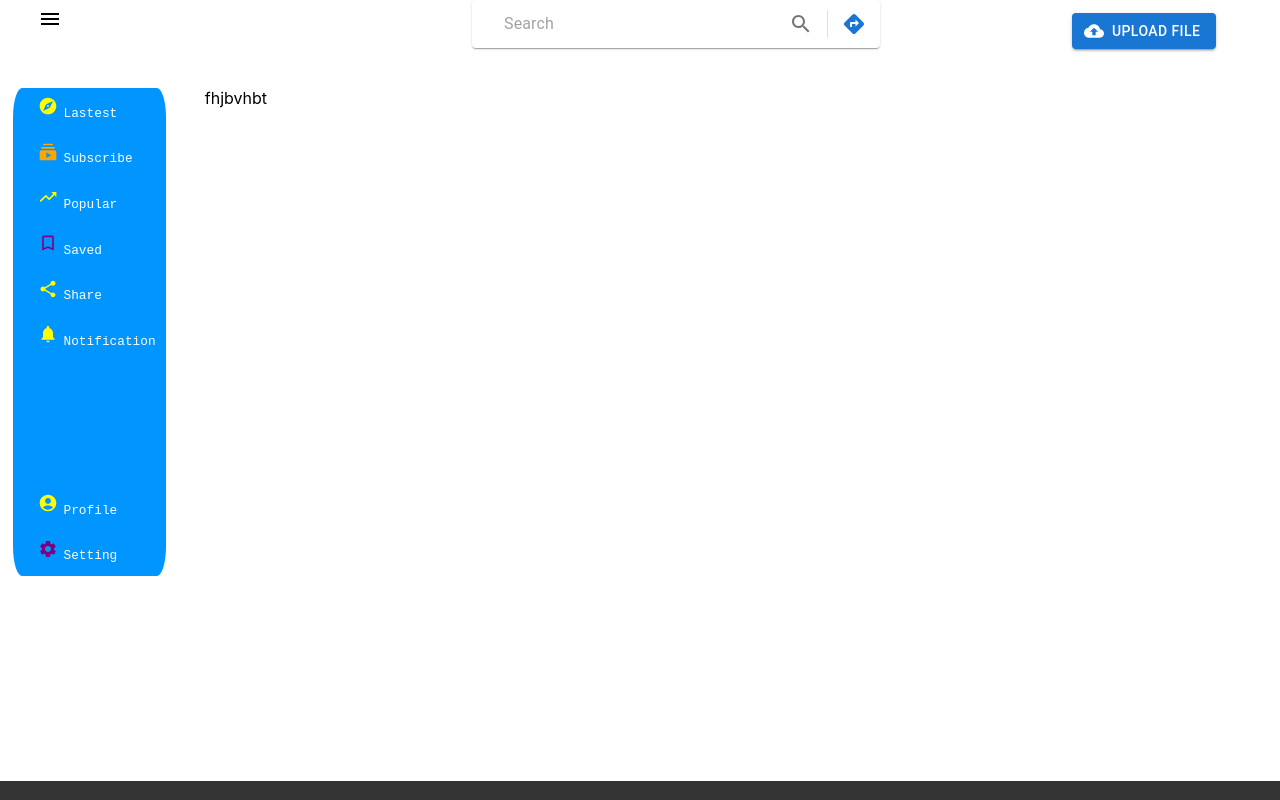
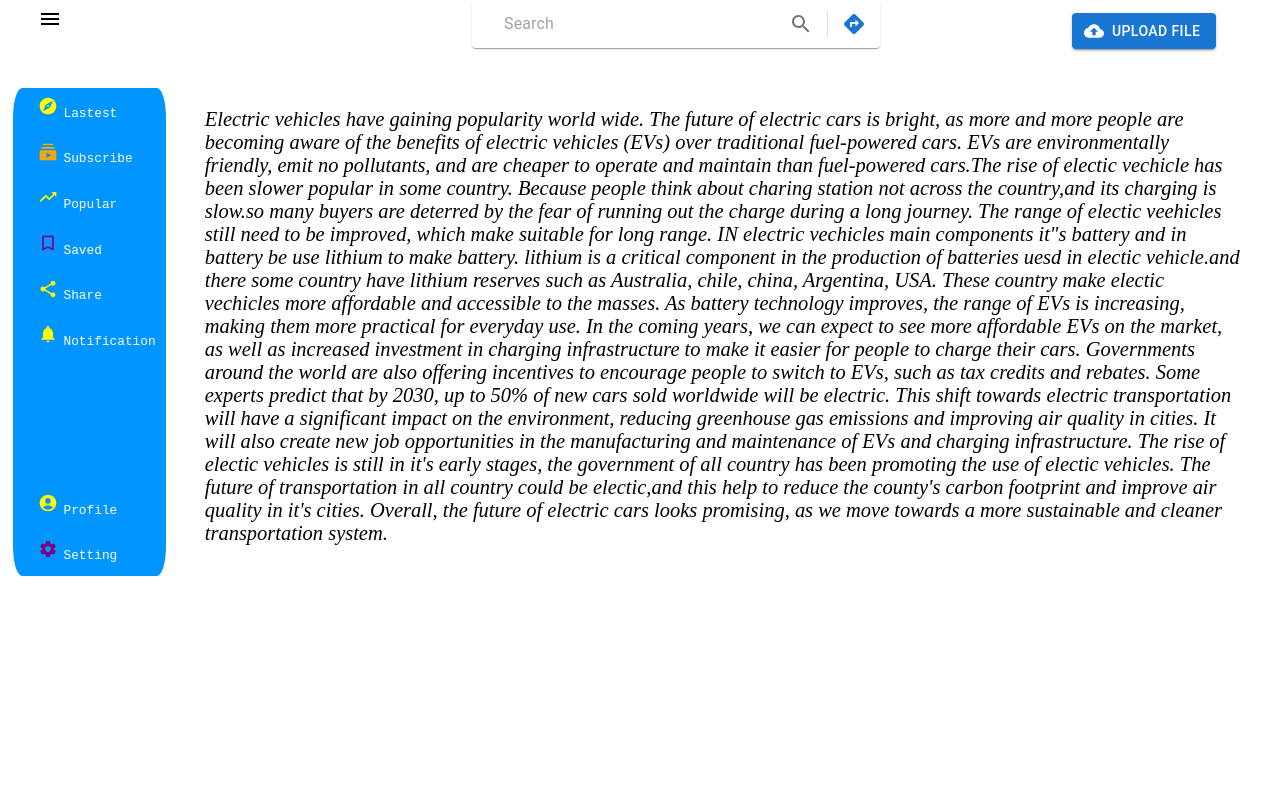
Before and after one commit to Raushankumar-prog/Zealblog, a React (Create React App) app in the folder fronted/: page /mainpage in a window 1280 px wide. Shown: the top 800 px of the page. Built offline with nearby package versions, Linux system fonts and the light colour scheme.

Commit message:
making the routes

```diff
--- a/fronted/src/Components/Glance/glance.css
+++ b/fronted/src/Components/Glance/glance.css
@@ -236,3 +236,7 @@ height: 40%;
 .remove{
     text-decoration: none;
 }
+.glance{
+    padding-right: 3%;
+    padding-bottom: 3%;
+}
--- a/fronted/src/Components/footer/footer.js
+++ b/fronted/src/Components/footer/footer.js
@@ -10,7 +10,7 @@ const Footer = () => {
             <div className="action">
                 <div className="first">
                    <Link to="/author" className="link"><div className="a1">Author</div></Link>
-                    <Link to="/cookiespolicy" className="link"><div className="a1">cookies policy</div></Link>
+                   <Link to="/cookiespolicy" className="link"><div className="a1">cookies policy</div></Link>
                     <Link to="/notification" className="link"><div className="a1">web notifications</div></Link>
                 </div>
                 <div className="second">
--- a/fronted/src/Components/left/left.css
+++ b/fronted/src/Components/left/left.css
@@ -1,12 +1,13 @@
 .fr{
     border-radius:6%;
     width:8%;
-    height:auto;
+    height:30%;
     margin-left:1%;
     background-color:rgb(0, 149, 255);
     padding-right: 2%;
     padding-left: 2%;
     margin-top:3%
+
 }
 
 .category1{
--- a/fronted/src/mainpage/mainpage.css
+++ b/fronted/src/mainpage/mainpage.css
@@ -0,0 +1,5 @@
+#texting{
+    font-size:1.6vw;
+   font-style: italic;
+    font-family: 'Times New Roman', Times, serif;
+}
--- a/fronted/src/mainpage/mainpage.js
+++ b/fronted/src/mainpage/mainpage.js
@@ -1,9 +1,20 @@
 
-import './mainpage.js';
+import './mainpage.css';
 
 
 const Mainpage = () => {
-    return ( <div>fhjbvhbt</div> );
+    return ( <div >
+        <p id="texting">Electric vehicles have gaining popularity world wide. The future of electric cars is bright, as more and more people are becoming aware of the benefits of electric vehicles (EVs) over traditional fuel-powered cars. EVs are environmentally friendly, emit no pollutants, and are cheaper to operate and maintain than fuel-powered cars.The rise of electic vechicle has been slower popular in some country. Because people think about charing station not across the country,and its charging is slow.so many buyers are deterred by the fear of running out the charge during a long journey. The range of electic veehicles still need to be improved, which make suitable for long range.
+
+IN electric vechicles main components it"s battery and in battery be use lithium to make battery. lithium is a critical component in the production of batteries uesd in electic vehicle.and there some country have lithium reserves such as Australia, chile, china, Argentina, USA. These country make electic vechicles more affordable and accessible to the masses.
+
+ As battery technology improves, the range of EVs is increasing, making them more practical for everyday use. In the coming years, we can expect to see more affordable EVs on the market, as well as increased investment in charging infrastructure to make it easier for people to charge their cars. Governments around the world are also offering incentives to encourage people to switch to EVs, such as tax credits and rebates.
+
+Some experts predict that by 2030, up to 50% of new cars sold worldwide will be electric. This shift towards electric transportation will have a significant impact on the environment, reducing greenhouse gas emissions and improving air quality in cities. It will also create new job opportunities in the manufacturing and maintenance of EVs and charging infrastructure.
+
+The rise of electic vehicles is still in it's early stages, the government of all country has been promoting the use of electic vehicles. The future of transportation in all country could be electic,and this help to reduce the county's carbon footprint and improve air quality in it's cities.
+
+Overall, the future of electric cars looks promising, as we move towards a more sustainable and cleaner transportation system.</p></div> );
 }
 
 export default Mainpage;
```
Also changed, not shown: fronted/src/Components/footer/components/cookies policy/cookies.js (+6 -1 lines).
